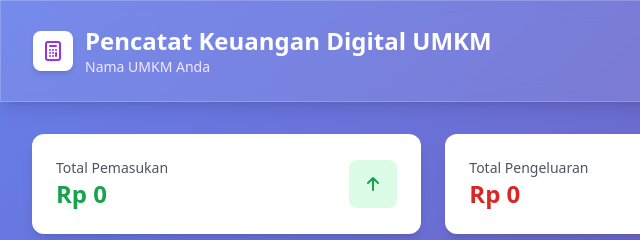
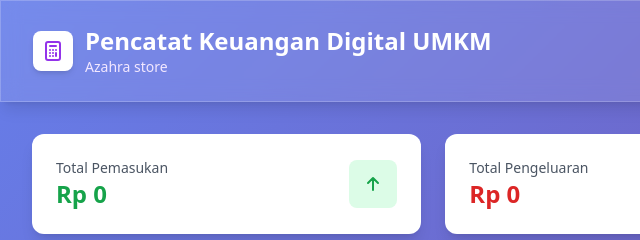
Before and after one commit to dicky2103/pencatatan-keuangan, a plain HTML site: page index.html in a window 1280 px wide. Shown: the top 240 px of the page, 0-640 px from the left. Drawn offline with nearby package versions, Linux system fonts and the light colour scheme.

Commit message:
Update index.html

```diff
--- a/index.html
+++ b/index.html
@@ -23,7 +23,7 @@
        </div>
        <div>
         <h1 id="app-title" class="text-2xl font-bold text-white">Pencatat Keuangan Digital UMKM</h1>
-        <p id="business-name" class="text-purple-100 text-sm">Nama UMKM Anda</p>
+        <p id="business-name" class="text-purple-100 text-sm">Azahra store</p>
        </div>
       </div>
       <div class="flex items-center space-x-4">
@@ -192,4 +192,5 @@
   </div>
 <script src="script.js"></script>
  </body>
+
 </html>
```
